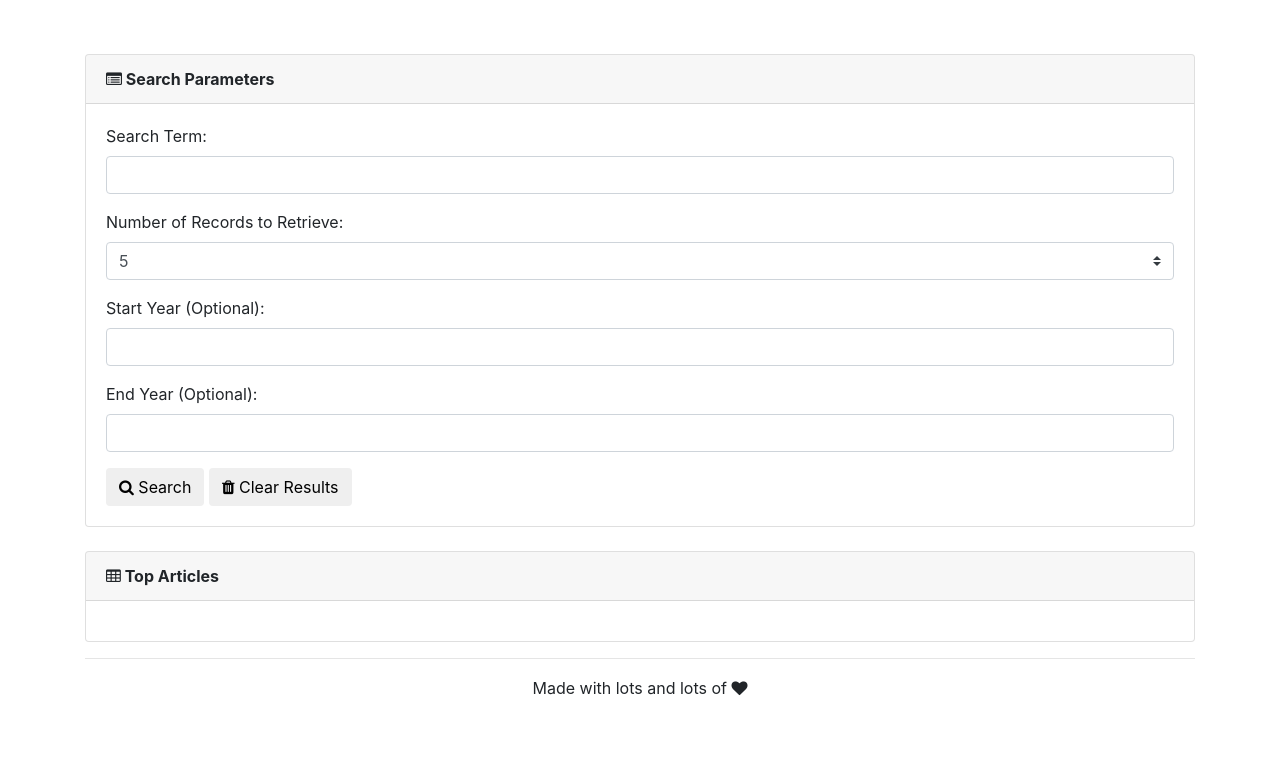
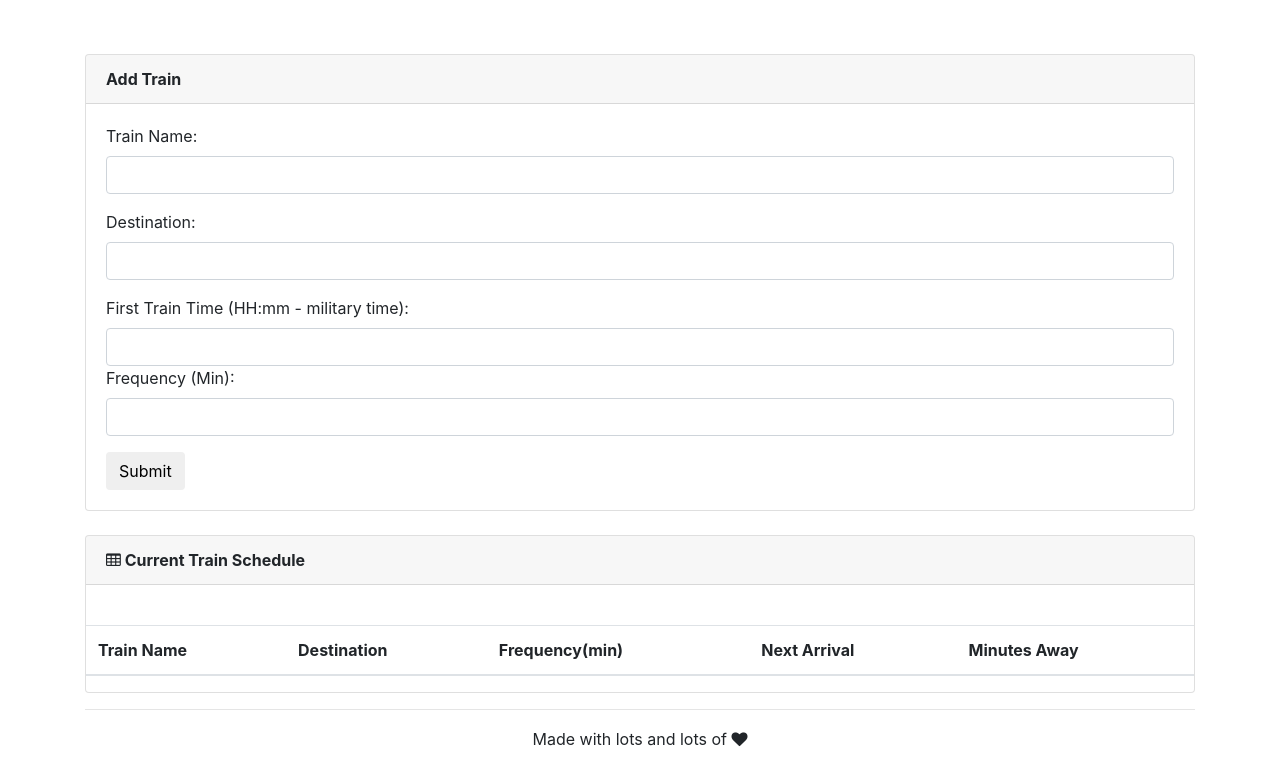
Before and after one commit to SSolano1/TrainTime, a plain HTML site: page index.html in a window 1280 px wide. Shown: the part 232-990 px from the top of the page. Before the commit the page ends 939 px from the top, so only its background shows below. Drawn offline with nearby package versions, Linux system fonts and the light colour scheme.

Commit message:
added html

```diff
--- a/index.html
+++ b/index.html
@@ -47,7 +47,7 @@
         <div class="card">
           <div class="card-header">
             <strong>
-              <i class="fa fa-list-alt"></i> Search Parameters</strong>
+              <i class="addTrain"></i> Add Train</strong>
           </div>
           <div class="card-body">
 
@@ -56,39 +56,31 @@
 
               <!-- Here we create the text box for capturing the search term-->
               <div class="form-group">
-                <label for="search">Search Term:</label>
-                <input type="text" class="form-control" id="search-term">
+                <label for="name">Train Name:</label>
+                <input type="text" class="form-control" id="trainName">
               </div>
 
               <!-- Here we capture the number of records that the user wants to retrieve  -->
               <div class="form-group">
-                <label for="pwd">Number of Records to Retrieve:</label>
-                <select id="article-count" class="custom-select" aria-labelledby="dropdownMenuButton">
-                  <option selected value="1">1</option>
-                  <!-- Setting the option for 5 as default -->
-                  <option value="5" selected>5</option>
-                  <option value="10">10</option>
-                </select>
+                <label for="pwd">Destination:</label>
+                <input type="text" class="form-control" id="destination">
               </div>
 
               <!-- Here we capture the Start Year Parameter-->
-              <div class="form-group">
-                <label for="start-year">Start Year (Optional):</label>
-                <input type="text" class="form-control" id="start-year">
+              <div class="first-train">
+                <label for="firstTrainTime">First Train Time (HH:mm - military time):</label>
+                <input type="text" class="form-control" id="firstTime">
               </div>
 
               <!-- Here we capture the End Year Parameter -->
               <div class="form-group">
-                <label for="end-year">End Year (Optional):</label>
-                <input type="text" class="form-control" id="end-year">
+                <label for="frequency">Frequency (Min):</label>
+                <input type="text" class="form-control" id="rate">
               </div>
 
               <!-- Here we have our final submit button -->
               <button type="submit" class="btn btn-default" id="run-search">
-                <i class="fa fa-search"></i> Search</button>
-              <button class="btn btn-default" id="clear-all">
-                <i class="fa fa-trash"></i> Clear Results</button>
-
+                <i class="search"></i> Submit</button>
             </form>
           </div>
         </div>
@@ -106,12 +98,27 @@
           <!-- Panel Heading for the retrieved articles box -->
           <div class="card-header">
             <strong>
-              <i class="fa fa-table"></i> Top Articles</strong>
+              <i class="fa fa-table"></i> Current Train Schedule</strong>
           </div>
 
           <!-- This main panel will hold each of the resulting articles -->
           <div class="card-body" id="article-section">
           </div>
+          <table class="table">
+            <thead>
+              <tr>
+                <th scope="col">Train Name</th>
+                <th scope="col">Destination</th>
+                <th scope="col">Frequency(min)</th>
+                <th scope="col">Next Arrival</th>
+                <th scope="col">Minutes Away</th>
+              </tr>
+            </thead>
+            <tbody>
+              <!-- Insert movie rows here -->
+            </tbody>
+          </table>
+
         </div>
       </div>
     </div>
@@ -137,7 +144,7 @@
   <script src="https://code.jquery.com/jquery.js"></script>
   <script src="https://cdnjs.cloudflare.com/ajax/libs/twitter-bootstrap/4.0.0/js/bootstrap.bundle.min.js"></script>
   <!-- Code to the JavaScript File -->
-  <script src="NYTCode.js"></script>
+  <script src="main.js"></script>
 
 </body>
 
```
